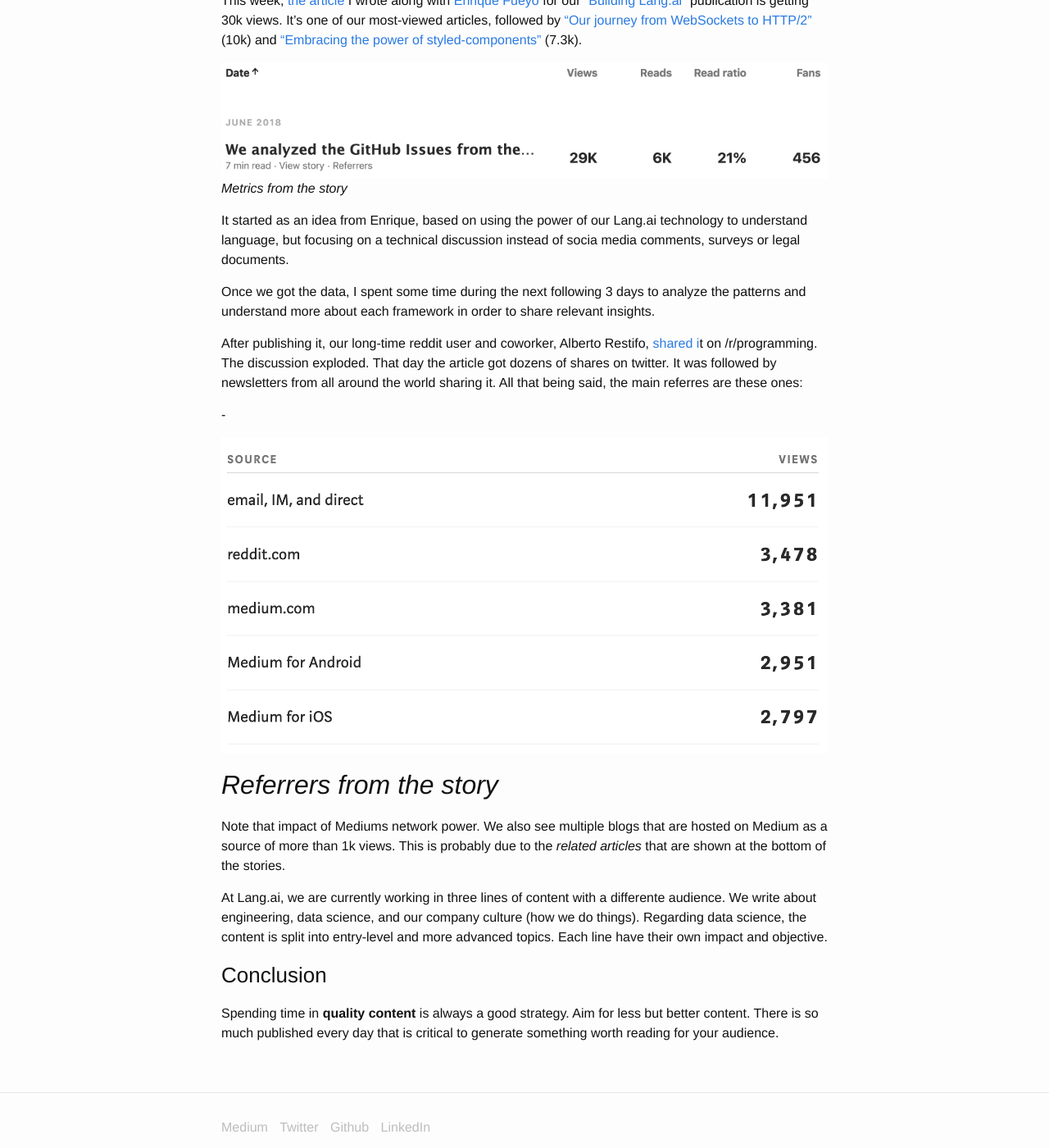
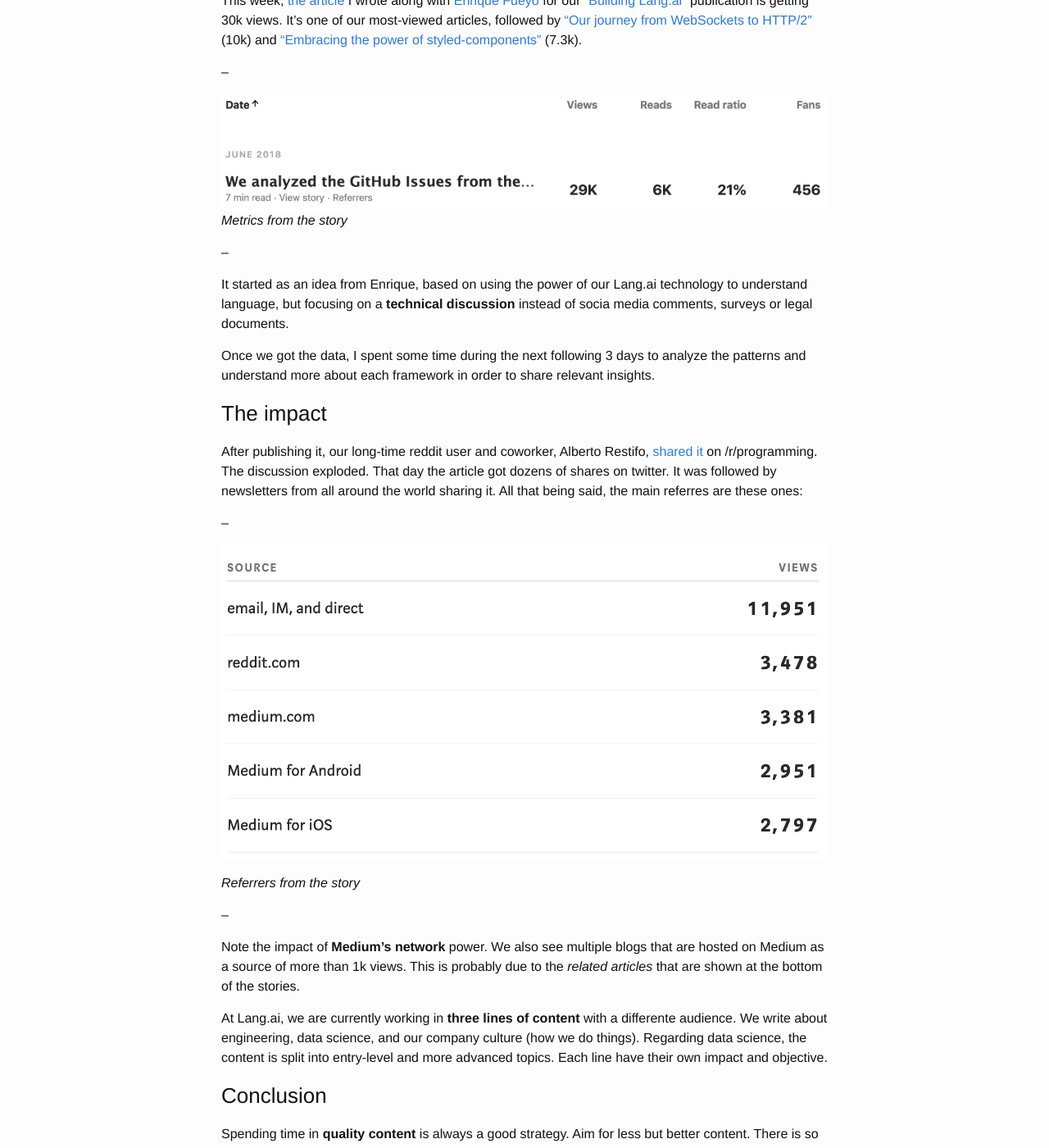
Before and after one commit to fjaguero/site, a Jekyll site: the page built from _posts/2018-07-29-getting-over-30k-views-in-a-medium-story-for-the-first-time.markdown, in a window 1280 px wide and 1400 px high, scrolled down 835 px. Shown: the whole window at 82% size. Built offline with Jekyll 4.4.1, drawn with Linux system fonts in a browser that asks for light colours; some web fonts are replaced.

Commit message:
Updated Getting Over 30k Views In A Medium Story For The First Time

```diff
--- a/_posts/2018-07-29-getting-over-30k-views-in-a-medium-story-for-the-first-time.markdown
+++ b/_posts/2018-07-29-getting-over-30k-views-in-a-medium-story-for-the-first-time.markdown
@@ -12,25 +12,32 @@
 
 This week, [the article](https://building.lang.ai/we-analyzed-the-github-issues-from-the-most-popular-front-end-frameworks-heres-what-we-found-c3491b26ec95) I wrote along with [Enrique Fueyo](http://twitter.com/efueyor) for our ["Building Lang.ai"](http://building.lang.ai) publication is getting 30k views. It's one of our most-viewed articles, followed by ["Our journey from WebSockets to HTTP/2"](https://building.lang.ai/our-journey-from-websockets-to-http-2-4d069c54effd) (10k) and ["Embracing the power of styled-components"](https://building.lang.ai/embracing-the-power-of-styled-components-7b79a166c01b) (7.3k).
 
+--
+
 ![article-metrics.png](/uploads/article-metrics.png)
 *Metrics from the story*
 
-It started as an idea from Enrique, based on using the power of our Lang.ai technology to understand language, but focusing on a technical discussion instead of socia media comments, surveys or legal documents.
+--
+
+It started as an idea from Enrique, based on using the power of our Lang.ai technology to understand language, but focusing on a **technical discussion** instead of socia media comments, surveys or legal documents.
 
 Once we got the data, I spent some time during the next following 3 days to analyze the patterns and understand more about each framework in order to share relevant insights.
 
-After publishing it, our long-time reddit user and coworker, Alberto Restifo, [shared i](https://www.reddit.com/r/programming/comments/8qh6h5/we_analyzed_the_github_issues_from_the_most/?st=jk7e1ekx&sh=e830ebbd)t on /r/programming. The discussion exploded. That day the article got dozens of shares on twitter. It was followed by newsletters from all around the world sharing it. All that being said, the main referres are these ones:
+### The impact
 
--
+After publishing it, our long-time reddit user and coworker, Alberto Restifo, [shared it](https://www.reddit.com/r/programming/comments/8qh6h5/we_analyzed_the_github_issues_from_the_most/?st=jk7e1ekx&sh=e830ebbd) on /r/programming. The discussion exploded. That day the article got dozens of shares on twitter. It was followed by newsletters from all around the world sharing it. All that being said, the main referres are these ones:
+
+--
 
 ![article-refferers.png](/uploads/article-refferers.png)
 
 *Referrers from the story*
--
 
-Note that impact of Mediums network power. We also see multiple blogs that are hosted on Medium as a source of more than 1k views. This is probably due to the *related articles* that are shown at the bottom of the stories.
+--
 
-At Lang.ai, we are currently working in three lines of content with a differente audience. We write about engineering, data science, and our company culture (how we do things). Regarding data science, the content is split into entry-level and more advanced topics. Each line have their own impact and objective.
+Note the impact of **Medium's network** power. We also see multiple blogs that are hosted on Medium as a source of more than 1k views. This is probably due to the *related articles* that are shown at the bottom of the stories.
+
+At Lang.ai, we are currently working in **three lines of content** with a differente audience. We write about engineering, data science, and our company culture (how we do things). Regarding data science, the content is split into entry-level and more advanced topics. Each line have their own impact and objective.
 
 ### Conclusion
 
```
